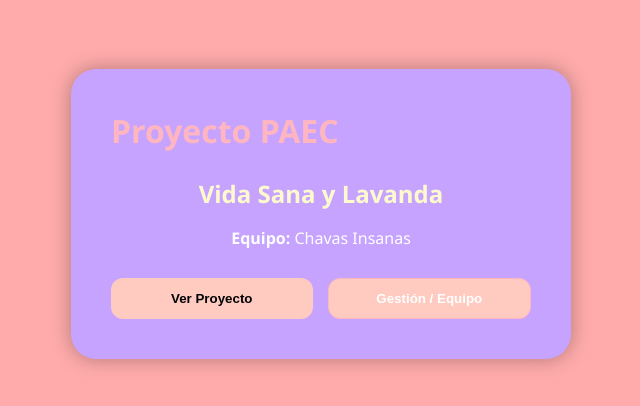
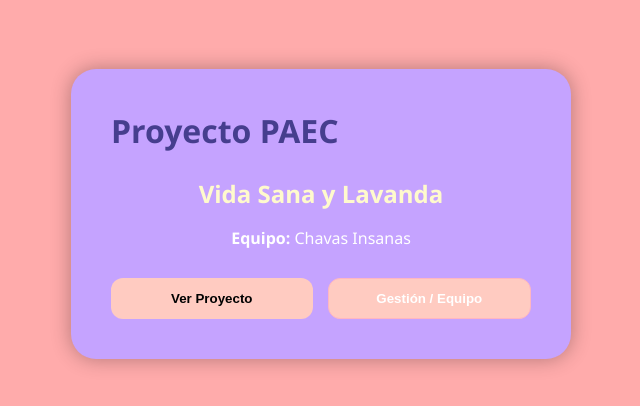
Before and after one commit to gisskirchstein-design/paec-frontened, a website: page index.html in a window 1280 px wide. Shown: the part 186-592 px from the top of the page, without its empty margins (319-959 px from the left). Drawn offline with nearby package versions, Linux system fonts and the light colour scheme.

Commit message:
Change h1 color from pink to dark blue

```diff
--- a/index.html
+++ b/index.html
@@ -46,7 +46,7 @@
       box-shadow: 0 0 20px rgba(0, 0, 0, 0.3);
     }
 
-    h1 { color: #ffb6c1; margin-bottom: 15px; }
+    h1 { color: #463E8E; margin-bottom: 15px; }
     h2 { color: #fffacd; margin-top: 25px; margin-bottom: 15px; }
     p { line-height: 1.7; margin-bottom: 10px; }
 
```
